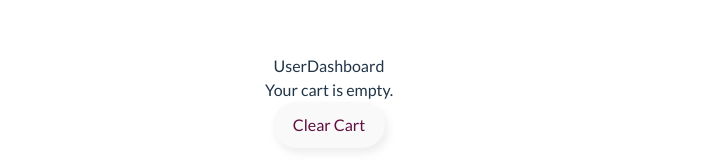
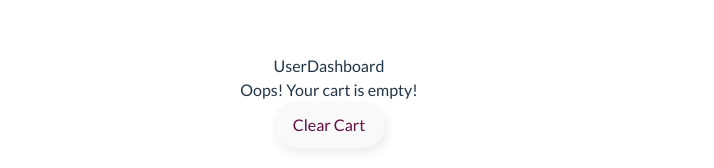
Before and after one commit to chingu-voyages/v50-tier2-team-15, a React (Vite) app: page /user in a window 1280 px wide. Shown: the part 170-338 px from the top of the page, without its empty margins (311-1025 px from the left). Built offline with nearby package versions, Linux system fonts and the light colour scheme; sample sign-in values are in the browser's storage.

Commit message:
refactor: Update cart empty state message in Cart component

```diff
--- a/src/components/Dashboard/Cart.jsx
+++ b/src/components/Dashboard/Cart.jsx
@@ -63,7 +63,7 @@ const Cart = () => {
 </div>
         ))
       ) : (
-        <p>Your cart is empty.</p>
+        <p>Oops! Your cart is empty!</p>
       )}
       <button onClick={handleClearCart}>Clear Cart</button>
     </div>
```
